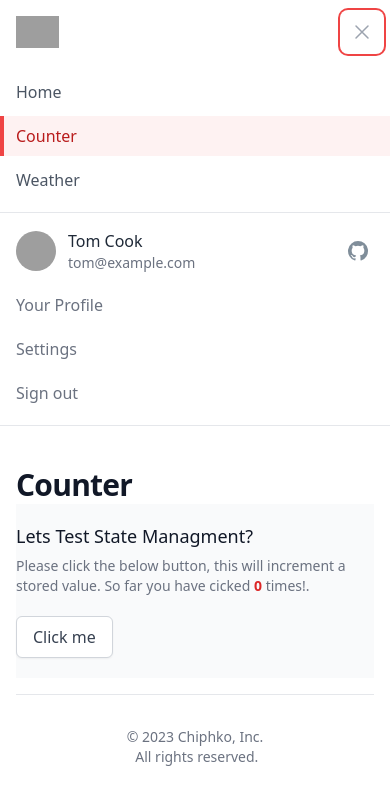
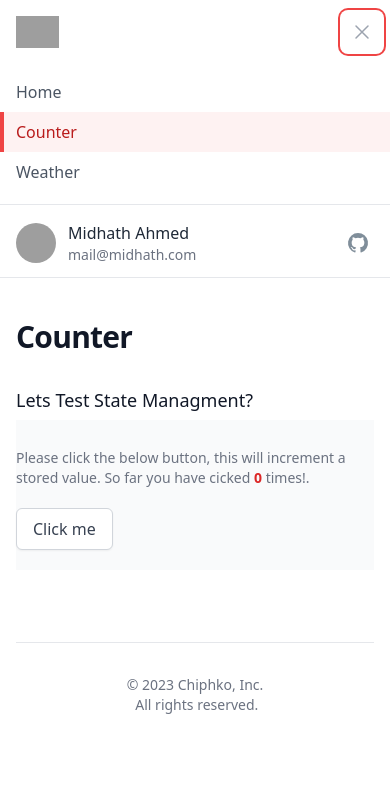
Before and after one commit to mdhthahmd/dotnet-hosting, a Vue app in the folder src/Web/ClientApp/: page /counter in a window 390 px wide. Both pictures are taken after a click on the button "Open main menu". Shown: the top 804 px of the page. Built offline with nearby package versions, Linux system fonts and the light colour scheme; grey boxes are pictures that could not be loaded; a web font is replaced by a local one.

Commit message:
fix: fixed css styling bugs, made padding in sections consistent, made mobile menu functional

```diff
--- a/src/Web/ClientApp/index.html
+++ b/src/Web/ClientApp/index.html
@@ -1,5 +1,5 @@
 <!DOCTYPE html>
-<html lang="en">
+<html lang="en" class="h-full">
   <head>
     <meta charset="UTF-8" />
     <link rel="icon" type="image/svg+xml" href="/vite.svg" />
@@ -7,7 +7,7 @@
     <link rel="stylesheet" href="https://rsms.me/inter/inter.css">
     <title>SPA Intergration with ASP Net Core</title>
   </head>
-  <body>
+  <body class="h-full">
     <div id="app"></div>
     <script type="module" src="/src/main.js"></script>
   </body>
--- a/src/Web/ClientApp/src/App.vue
+++ b/src/Web/ClientApp/src/App.vue
@@ -2,22 +2,18 @@
 import { Disclosure, DisclosureButton, DisclosurePanel, Menu, MenuButton, MenuItem, MenuItems } from '@headlessui/vue'
 import { Bars3Icon, BellIcon, XMarkIcon } from '@heroicons/vue/24/outline'
 
+const user = {
+  name: 'Midhath Ahmed',
+  email: 'mail@midhath.com',
+  imageUrl: 'https://avatars.githubusercontent.com/u/52692343?v=4',
+}
 const navigation = [
-  { name: 'Home', to: '/'},
+  { name: 'Home', to: '/' },
   { name: 'Counter', to: '/counter' },
-  { name: 'Weather', to: '/weather'},
+  { name: 'Weather', to: '/weather' },
 ]
 
-const user = {
-
-name: 'Tom Cook',
-email: 'tom@example.com',
-imageUrl:
-  'https://images.unsplash.com/photo-1472099645785-5658abf4ff4e?ixlib=rb-1.2.1&ixid=eyJhcHBfaWQiOjEyMDd9&auto=format&fit=facearea&facepad=2&w=256&h=256&q=80',
-}
-
 const userNavigation = [
-
   { name: 'Your Profile', href: '#' },
   { name: 'Settings', href: '#' },
   { name: 'Sign out', href: '#' },
@@ -26,38 +22,42 @@ const userNavigation = [
 
 <template>
   <div class="min-h-full">
-    <Disclosure as="nav" class="border-b border-gray-200 bg-white" v-slot="{ open }">
+    <Disclosure as="nav" class="border-b border-gray-200 bg-white" v-slot="{ open, close }">
       <div class="mx-auto max-w-7xl px-4 sm:px-6 lg:px-8">
         <div class="flex h-16 justify-between">
           <div class="flex">
             <div class="flex flex-shrink-0 items-center">
-            <img class="block h-8 w-auto lg:hidden" src="https://tailwindui.com/img/logos/mark.svg?color=red&shade=600" alt="Your Company" />
-            <img class="hidden h-8 w-auto lg:block" src="https://tailwindui.com/img/logos/mark.svg?color=red&shade=600" alt="Your Company" />
+              <img class="block h-8 w-auto lg:hidden" src="https://tailwindui.com/img/logos/mark.svg?color=red&shade=600" alt="Chiphko Inc" />
+              <img class="hidden h-8 w-auto lg:block" src="https://tailwindui.com/img/logos/mark.svg?color=red&shade=600" alt="Chiphko Inc" />
             </div>
             <div class="hidden sm:-my-px sm:ml-6 sm:flex sm:space-x-8">
               <RouterLink
-              v-for="item in navigation"
-              :key="item.name"
-              :to="item.to"
+               v-for="item in navigation" :key="item.name" :to="item.to"
                :class="[$route.path == item.to
-                ? 'border-red-500 text-gray-900'
-                : 'border-transparent text-gray-500 hover:border-gray-300 hover:text-gray-700',
-                'inline-flex items-center px-1 pt-1 border-b-2 text-sm font-medium']"
-              :aria-current="$route.path == item.to ? 'page' : undefined"
-            >
-              {{item.name}}
-            </RouterLink>
-
+                  ? 'border-red-500 text-gray-900' : 'border-transparent text-gray-500 hover:border-gray-300 hover:text-gray-700', 'inline-flex items-center px-1 pt-1 border-b-2 text-sm font-medium']"
+                  :aria-current="$route.path == item.to ? 'page' : undefined">{{ item.name }}</RouterLink>
             </div>
           </div>
           <div class="hidden sm:ml-6 sm:flex sm:items-center">
-          <a href="https://github.com/mdhthahmd/dotnet-hosting" target="_blank"  class="rounded-full bg-white p-1 text-gray-400 hover:text-gray-500 focus:outline-none focus:ring-2 focus:ring-red-500 focus:ring-offset-2">
-            <span class="sr-only">View notifications</span>
-            <svg class="h-6 w-6" aria-hidden="true"  width="24" height="24" fill="none" xmlns="http://www.w3.org/2000/svg" id="svg726601300_739"><path fill-rule="evenodd" clip-rule="evenodd" d="M11.987 2a9.977 9.977 0 0 0-3.15 19.447c.498.091.681-.217.681-.483v-1.662c-2.777.598-3.325-1.339-3.325-1.339A2.669 2.669 0 0 0 5.087 16.5c-.906-.616.066-.607.066-.607a2.12 2.12 0 0 1 1.53 1.03 2.129 2.129 0 0 0 2.902.832c.046-.507.27-.98.632-1.338-2.212-.25-4.548-1.106-4.548-4.93a3.85 3.85 0 0 1 1.03-2.678 3.558 3.558 0 0 1 .05-2.652s.832-.274 2.744 1.023a9.295 9.295 0 0 1 4.989 0c1.912-1.314 2.743-1.023 2.743-1.023.37.833.406 1.777.1 2.636a3.849 3.849 0 0 1 1.023 2.677c0 3.832-2.328 4.68-4.548 4.922a2.395 2.395 0 0 1 .682 1.837v2.735c0 .333.174.574.681.483A9.977 9.977 0 0 0 11.987 2Z" fill="#808E9A"></path></svg>
+            <a href="https://github.com/mdhthahmd/dotnet-hosting" target="_blank"
+              class="rounded-full bg-white p-1 text-gray-400 hover:text-gray-500 focus:outline-none focus:ring-2 focus:ring-red-500 focus:ring-offset-2">
+              <span class="sr-only">Github repo link to this website</span>
+              <svg class="h-6 w-6" aria-hidden="true" width="24" height="24" fill="none"
+                xmlns="http://www.w3.org/2000/svg" id="svg726601300_739">
+                <path fill-rule="evenodd" clip-rule="evenodd"
+                  d="M11.987 2a9.977 9.977 0 0 0-3.15 19.447c.498.091.681-.217.681-.483v-1.662c-2.777.598-3.325-1.339-3.325-1.339A2.669 2.669 0 0 0 5.087 16.5c-.906-.616.066-.607.066-.607a2.12 2.12 0 0 1 1.53 1.03 2.129 2.129 0 0 0 2.902.832c.046-.507.27-.98.632-1.338-2.212-.25-4.548-1.106-4.548-4.93a3.85 3.85 0 0 1 1.03-2.678 3.558 3.558 0 0 1 .05-2.652s.832-.274 2.744 1.023a9.295 9.295 0 0 1 4.989 0c1.912-1.314 2.743-1.023 2.743-1.023.37.833.406 1.777.1 2.636a3.849 3.849 0 0 1 1.023 2.677c0 3.832-2.328 4.68-4.548 4.922a2.395 2.395 0 0 1 .682 1.837v2.735c0 .333.174.574.681.483A9.977 9.977 0 0 0 11.987 2Z"
+                  fill="#808E9A"></path>
+              </svg>
             </a>
 
+            <!-- Profile dropdown -->
+            <Menu as="div" class="relative ml-3">
+                <MenuButton class="flex max-w-xs items-center rounded-full bg-white text-sm focus:outline-none focus:ring-2 focus:ring-red-500 focus:ring-offset-2">
+                  <img class="h-8 w-8 rounded-full" :src="user.imageUrl" alt="" />
+                </MenuButton>
+            </Menu>
+          </div>
 
-        </div>
           <div class="-mr-2 flex items-center sm:hidden">
             <!-- Mobile menu button -->
             <DisclosureButton class="inline-flex items-center justify-center rounded-md bg-white p-2 text-gray-400 hover:bg-gray-100 hover:text-gray-500 focus:outline-none focus:ring-2 focus:ring-red-500 focus:ring-offset-2">
@@ -71,21 +71,16 @@ const userNavigation = [
 
       <DisclosurePanel class="sm:hidden">
         <div class="space-y-1 pt-2 pb-3">
-
-
-
-                <DisclosureButton v-for="item in navigation" :key="item.name" as="template">
+          <DisclosureButton @click="close" as="div">
             <RouterLink
-            :to="item.to"
+              v-for="item in navigation" :key="item.name" :to="item.to"
               :class="[$route.path == item.to
                 ? 'bg-red-50 border-red-500 text-red-700'
                 : 'border-transparent text-gray-600 hover:bg-gray-50 hover:border-gray-300 hover:text-gray-800',
                 'block pl-3 pr-4 py-2 border-l-4 text-base font-medium']"
-              :aria-current="$route.path == item.to ? 'page' : undefined"
-            >{{ item.name }}</RouterLink>
+                :aria-current="$route.path == item.to  ? 'page' : undefined"
+            >{{ item.name }} </RouterLink>
           </DisclosureButton>
-
-
         </div>
         <div class="border-t border-gray-200 pt-4 pb-3">
           <div class="flex items-center px-4">
@@ -96,19 +91,22 @@ const userNavigation = [
               <div class="text-base font-medium text-gray-800">{{ user.name }}</div>
               <div class="text-sm font-medium text-gray-500">{{ user.email }}</div>
             </div>
-          <button type="button" class="ml-auto flex-shrink-0 rounded-full bg-white p-1 text-gray-400 hover:text-gray-500 focus:outline-none focus:ring-2 focus:ring-red-500 focus:ring-offset-2">
-            <span class="sr-only">View notifications</span>
-            <svg class="h-6 w-6" aria-hidden="true"  width="24" height="24" fill="none" xmlns="http://www.w3.org/2000/svg" id="svg726601300_739"><path fill-rule="evenodd" clip-rule="evenodd" d="M11.987 2a9.977 9.977 0 0 0-3.15 19.447c.498.091.681-.217.681-.483v-1.662c-2.777.598-3.325-1.339-3.325-1.339A2.669 2.669 0 0 0 5.087 16.5c-.906-.616.066-.607.066-.607a2.12 2.12 0 0 1 1.53 1.03 2.129 2.129 0 0 0 2.902.832c.046-.507.27-.98.632-1.338-2.212-.25-4.548-1.106-4.548-4.93a3.85 3.85 0 0 1 1.03-2.678 3.558 3.558 0 0 1 .05-2.652s.832-.274 2.744 1.023a9.295 9.295 0 0 1 4.989 0c1.912-1.314 2.743-1.023 2.743-1.023.37.833.406 1.777.1 2.636a3.849 3.849 0 0 1 1.023 2.677c0 3.832-2.328 4.68-4.548 4.922a2.395 2.395 0 0 1 .682 1.837v2.735c0 .333.174.574.681.483A9.977 9.977 0 0 0 11.987 2Z" fill="#808E9A"></path></svg>
-          </button>
-        </div>
-        <div class="mt-3 space-y-1">
-          <DisclosureButton v-for="item in userNavigation" :key="item.name" as="a" :href="item.href" class="block px-4 py-2 text-base font-medium text-gray-500 hover:bg-gray-100 hover:text-gray-800">{{ item.name }}</DisclosureButton>
+            <a href="https://github.com/mdhthahmd/dotnet-hosting" target="_blank"
+            class="ml-auto flex-shrink-0 rounded-full bg-white p-1 text-gray-400 hover:text-gray-500 focus:outline-none focus:ring-2 focus:ring-red-500 focus:ring-offset-2">
+            <span class="sr-only">Github repo link to this website</span>
+              <svg class="h-6 w-6" aria-hidden="true" width="24" height="24" fill="none"
+                xmlns="http://www.w3.org/2000/svg" id="svg726601300_739">
+                <path fill-rule="evenodd" clip-rule="evenodd"
+                  d="M11.987 2a9.977 9.977 0 0 0-3.15 19.447c.498.091.681-.217.681-.483v-1.662c-2.777.598-3.325-1.339-3.325-1.339A2.669 2.669 0 0 0 5.087 16.5c-.906-.616.066-.607.066-.607a2.12 2.12 0 0 1 1.53 1.03 2.129 2.129 0 0 0 2.902.832c.046-.507.27-.98.632-1.338-2.212-.25-4.548-1.106-4.548-4.93a3.85 3.85 0 0 1 1.03-2.678 3.558 3.558 0 0 1 .05-2.652s.832-.274 2.744 1.023a9.295 9.295 0 0 1 4.989 0c1.912-1.314 2.743-1.023 2.743-1.023.37.833.406 1.777.1 2.636a3.849 3.849 0 0 1 1.023 2.677c0 3.832-2.328 4.68-4.548 4.922a2.395 2.395 0 0 1 .682 1.837v2.735c0 .333.174.574.681.483A9.977 9.977 0 0 0 11.987 2Z"
+                  fill="#808E9A"></path>
+              </svg>
+            </a>
           </div>
         </div>
       </DisclosurePanel>
     </Disclosure>
 
-  <RouterView/>
+    <RouterView />
 
     <footer>
       <div class="mx-auto max-w-3xl px-4 sm:px-6 lg:max-w-7xl lg:px-8">
--- a/src/Web/ClientApp/src/views/CounterView.vue
+++ b/src/Web/ClientApp/src/views/CounterView.vue
@@ -4,33 +4,36 @@ const counter = useCounterStore();
 </script>
 
 <template>
-    <div class="pt-10 pb-4">
+  <div class="py-10">
     <header>
-            <div class="mx-auto max-w-7xl px-4 sm:px-6 lg:px-8">
+      <div class="mx-auto max-w-3xl lg:max-w-7xl px-4 sm:px-6 lg:px-8">
         <h1 class="text-3xl font-bold leading-tight tracking-tight text-gray-900">Counter</h1>
       </div>
     </header>
     <main>
-            <div class="mx-auto max-w-7xl px-4 sm:px-6 lg:px-8">
-                <!-- Replace with your content -->
+      <div class="mx-auto max-w-3xl lg:max-w-7xl sm:px-6 lg:px-8">
+        <!-- Content -->
+        <div class="px-4 py-8 sm:px-0">
+          <div class="pb-2">
+            <h3 class="text-lg font-medium leading-6 text-gray-900">Lets Test State Managment?</h3>
+          </div>
           <div class="bg-gray-50 sm:rounded-lg">
             <div class="py-5">
-                        <h3 class="text-lg font-medium leading-6 text-gray-900">Lets Test State Managment?</h3>
               <div class="mt-2 max-w-xl text-sm text-gray-500">
                 <p>Please click the below button, this will increment a stored value. So far you have cicked
                   <span class="font-semibold text-red-600">{{ counter.count }}</span> times!.
                 </p>
               </div>
               <div class="mt-5">
-                            <button type="button"
-                                @click="counter.increment"
+                <button type="button" @click="counter.increment"
                   class="inline-flex items-center rounded-md border border-gray-300 bg-white px-4 py-2 font-medium text-gray-700 shadow-sm hover:bg-gray-50 focus:outline-none focus:ring-2 focus:ring-red-500 focus:ring-offset-2 sm:text-sm">
                   Click me
                 </button>
               </div>
             </div>
           </div>
-                <!-- /End replace -->
+        </div>
+        <!-- /End Content -->
       </div>
     </main>
   </div>
```
Also changed, not shown: src/Web/ClientApp/src/views/HomeView.vue (+9 -9 lines), src/Web/ClientApp/src/views/WeatherView.vue (+10 -10 lines). Lines whose indentation alone changed are shown as unchanged.
